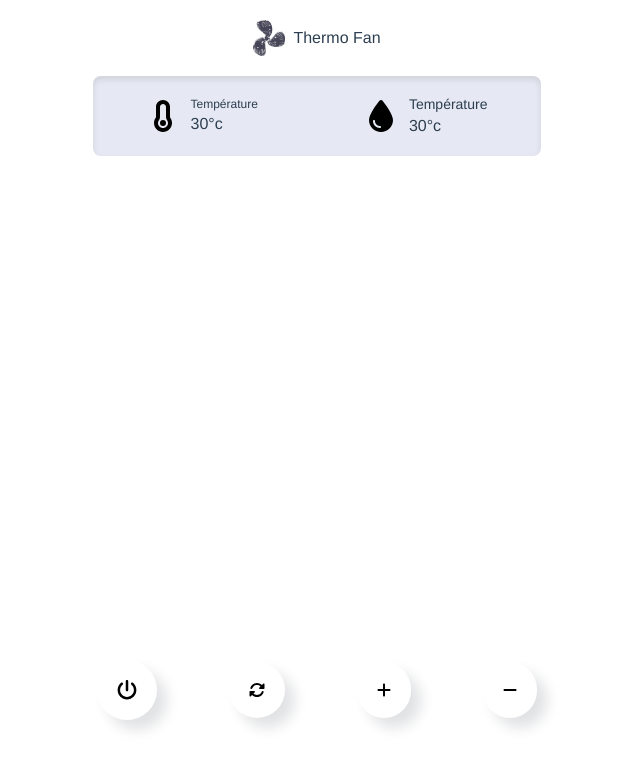
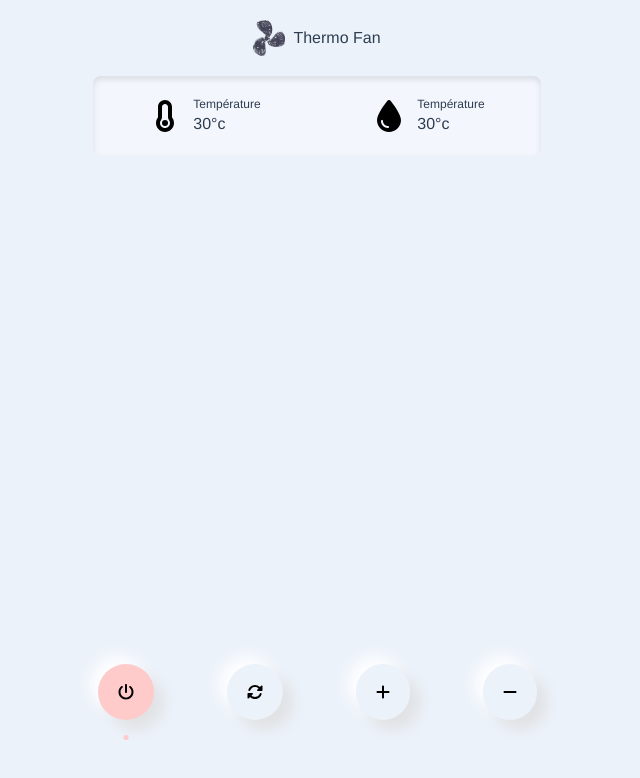
Before and after one commit to fifi-dev/Fan-arduino, a Vue app: page / in a window 1280 px wide. Shown: the top 778 px of the page, without its empty margins (323-963 px from the left). Built offline with nearby package versions, Linux system fonts and the light colour scheme.

Commit message:
fixing style

```diff
--- a/src/components/MainButton.vue
+++ b/src/components/MainButton.vue
@@ -1,5 +1,5 @@
 <template>
-    <div class="shadow-[0.625rem_0.625rem_0.875rem_0_rgb(225,226,228),-0.5rem_-0.5rem_1.125rem_0_rgb(255,255,255)] w-fit p-5 rounded-full m-auto">
+    <div class=" relative shadow-[0.625rem_0.625rem_0.875rem_0_rgb(225,226,228),-0.5rem_-0.5rem_1.125rem_0_rgb(255,255,255)] w-fit p-5 rounded-full m-auto hover:cursor-pointer">
         <slot></slot>
     </div>
 </template>
@@ -9,3 +9,31 @@ export default {
     name: 'MainButton',
 }
 </script>
+
+<style scoped>
+
+div{
+    transition: all 0.8s ease-out;
+}
+
+div::after{
+    content: " ";
+    background-color: inherit;
+    width: 5px;
+    height: 5px;
+    position: absolute;
+    bottom: -35%;;
+    left: 50%;
+    -ms-transform: translate(-50%);
+    transform: translateX(-50%);
+    border-radius: 50%;
+    transition: all 0.5s ease-out;
+
+}
+
+div:hover:after{
+    background-color: blue;
+}
+
+
+</style>
--- a/src/index.css
+++ b/src/index.css
@@ -5,6 +5,7 @@
 body{
     margin: 0;
     padding: 0;
+    background-color: rgb(236, 242, 250);
 }
 
 img{
--- a/src/views/HomeView.vue
+++ b/src/views/HomeView.vue
@@ -7,7 +7,7 @@
       <p class="ml-2">Thermo Fan</p>
     </div>
     <!-- info-->
-    <div class="rounded-lg bg-[#e6e9f3] h-full sm:h-20 py-4 mt-5 mb-10 flex items-center justify-around w-2/5 max-sm:w-full m-auto shadow-[inset_0rem_0.2rem_0.4rem_0_rgb(0,0,0,0.1)]">
+    <div class="rounded-lg bg-[#f4f6fe] h-full sm:h-20 py-4 mt-5 mb-10 flex items-center justify-around w-2/5 max-sm:w-full m-auto shadow-[inset_0rem_0.2rem_0.4rem_0_rgb(0,0,0,0.1)]">
       <div class="flex items-center">
         <div>
           <svg class="w-8 h-8" xmlns="http://www.w3.org/2000/svg" height="1em" viewBox="0 0 320 512"><path d="M112 112c0-26.5 21.5-48 48-48s48 21.5 48 48V276.5c0 17.3 7.1 31.9 15.3 42.5C233.8 332.6 240 349.5 240 368c0 44.2-35.8 80-80 80s-80-35.8-80-80c0-18.5 6.2-35.4 16.7-48.9c8.2-10.6 15.3-25.2 15.3-42.5V112zM160 0C98.1 0 48 50.2 48 112V276.5c0 .1-.1 .3-.2 .6c-.2 .6-.8 1.6-1.7 2.8C27.2 304.2 16 334.8 16 368c0 79.5 64.5 144 144 144s144-64.5 144-144c0-33.2-11.2-63.8-30.1-88.1c-.9-1.2-1.5-2.2-1.7-2.8c-.1-.3-.2-.5-.2-.6V112C272 50.2 221.9 0 160 0zm0 416a48 48 0 1 0 0-96 48 48 0 1 0 0 96z"/></svg>
@@ -22,7 +22,7 @@
           <svg class="w-8 h-8" xmlns="http://www.w3.org/2000/svg" height="1em" viewBox="0 0 384 512"><path d="M192 512C86 512 0 426 0 320C0 228.8 130.2 57.7 166.6 11.7C172.6 4.2 181.5 0 191.1 0h1.8c9.6 0 18.5 4.2 24.5 11.7C253.8 57.7 384 228.8 384 320c0 106-86 192-192 192zM96 336c0-8.8-7.2-16-16-16s-16 7.2-16 16c0 61.9 50.1 112 112 112c8.8 0 16-7.2 16-16s-7.2-16-16-16c-44.2 0-80-35.8-80-80z"/></svg>
         </div>
         <div class=" text-start ml-3">
-          <p class=" text-sm">Température</p>
+          <p class=" text-xs">Température</p>
           <p>30°c</p>
         </div>
       </div>
@@ -30,8 +30,8 @@
     <!-- 3D fan-->
     <!-- Toggles -->
     <div class="flex w-2/5 m-auto absolute centeredAbsolute max-sm:w-3/5 max-xs:w-4/5">
-      <MainButton><svg class="w-5 h-5" xmlns="http://www.w3.org/2000/svg" viewBox="0 0 512 512"><path d="M288 32c0-17.7-14.3-32-32-32s-32 14.3-32 32V256c0 17.7 14.3 32 32 32s32-14.3 32-32V32zM143.5 120.6c13.6-11.3 15.4-31.5 4.1-45.1s-31.5-15.4-45.1-4.1C49.7 115.4 16 181.8 16 256c0 132.5 107.5 240 240 240s240-107.5 240-240c0-74.2-33.8-140.6-86.6-184.6c-13.6-11.3-33.8-9.4-45.1 4.1s-9.4 33.8 4.1 45.1c38.9 32.3 63.5 81 63.5 135.4c0 97.2-78.8 176-176 176s-176-78.8-176-176c0-54.4 24.7-103.1 63.5-135.4z"/></svg></MainButton>
-      <MainButton><svg xmlns="http://www.w3.org/2000/svg" height="1em" viewBox="0 0 512 512"><path d="M142.9 142.9c62.2-62.2 162.7-62.5 225.3-1L327 183c-6.9 6.9-8.9 17.2-5.2 26.2s12.5 14.8 22.2 14.8H463.5c0 0 0 0 0 0H472c13.3 0 24-10.7 24-24V72c0-9.7-5.8-18.5-14.8-22.2s-19.3-1.7-26.2 5.2L413.4 96.6c-87.6-86.5-228.7-86.2-315.8 1C73.2 122 55.6 150.7 44.8 181.4c-5.9 16.7 2.9 34.9 19.5 40.8s34.9-2.9 40.8-19.5c7.7-21.8 20.2-42.3 37.8-59.8zM16 312v7.6 .7V440c0 9.7 5.8 18.5 14.8 22.2s19.3 1.7 26.2-5.2l41.6-41.6c87.6 86.5 228.7 86.2 315.8-1c24.4-24.4 42.1-53.1 52.9-83.7c5.9-16.7-2.9-34.9-19.5-40.8s-34.9 2.9-40.8 19.5c-7.7 21.8-20.2 42.3-37.8 59.8c-62.2 62.2-162.7 62.5-225.3 1L185 329c6.9-6.9 8.9-17.2 5.2-26.2s-12.5-14.8-22.2-14.8H48.4h-.7H40c-13.3 0-24 10.7-24 24z"/></svg></MainButton>
+      <MainButton class=" bg-red-200"><svg height="1em" xmlns="http://www.w3.org/2000/svg" viewBox="0 0 512 512"><path d="M288 32c0-17.7-14.3-32-32-32s-32 14.3-32 32V256c0 17.7 14.3 32 32 32s32-14.3 32-32V32zM143.5 120.6c13.6-11.3 15.4-31.5 4.1-45.1s-31.5-15.4-45.1-4.1C49.7 115.4 16 181.8 16 256c0 132.5 107.5 240 240 240s240-107.5 240-240c0-74.2-33.8-140.6-86.6-184.6c-13.6-11.3-33.8-9.4-45.1 4.1s-9.4 33.8 4.1 45.1c38.9 32.3 63.5 81 63.5 135.4c0 97.2-78.8 176-176 176s-176-78.8-176-176c0-54.4 24.7-103.1 63.5-135.4z"/></svg></MainButton>
+      <MainButton><svg  xmlns="http://www.w3.org/2000/svg" height="1em" viewBox="0 0 512 512"><path d="M142.9 142.9c62.2-62.2 162.7-62.5 225.3-1L327 183c-6.9 6.9-8.9 17.2-5.2 26.2s12.5 14.8 22.2 14.8H463.5c0 0 0 0 0 0H472c13.3 0 24-10.7 24-24V72c0-9.7-5.8-18.5-14.8-22.2s-19.3-1.7-26.2 5.2L413.4 96.6c-87.6-86.5-228.7-86.2-315.8 1C73.2 122 55.6 150.7 44.8 181.4c-5.9 16.7 2.9 34.9 19.5 40.8s34.9-2.9 40.8-19.5c7.7-21.8 20.2-42.3 37.8-59.8zM16 312v7.6 .7V440c0 9.7 5.8 18.5 14.8 22.2s19.3 1.7 26.2-5.2l41.6-41.6c87.6 86.5 228.7 86.2 315.8-1c24.4-24.4 42.1-53.1 52.9-83.7c5.9-16.7-2.9-34.9-19.5-40.8s-34.9 2.9-40.8 19.5c-7.7 21.8-20.2 42.3-37.8 59.8c-62.2 62.2-162.7 62.5-225.3 1L185 329c6.9-6.9 8.9-17.2 5.2-26.2s-12.5-14.8-22.2-14.8H48.4h-.7H40c-13.3 0-24 10.7-24 24z"/></svg></MainButton>
       <MainButton><svg xmlns="http://www.w3.org/2000/svg" height="1em" viewBox="0 0 448 512"><path d="M256 80c0-17.7-14.3-32-32-32s-32 14.3-32 32V224H48c-17.7 0-32 14.3-32 32s14.3 32 32 32H192V432c0 17.7 14.3 32 32 32s32-14.3 32-32V288H400c17.7 0 32-14.3 32-32s-14.3-32-32-32H256V80z"/></svg></MainButton>
       <MainButton><svg xmlns="http://www.w3.org/2000/svg" height="1em" viewBox="0 0 448 512"><path d="M432 256c0 17.7-14.3 32-32 32L48 288c-17.7 0-32-14.3-32-32s14.3-32 32-32l352 0c17.7 0 32 14.3 32 32z"/></svg></MainButton>
     </div>
```
